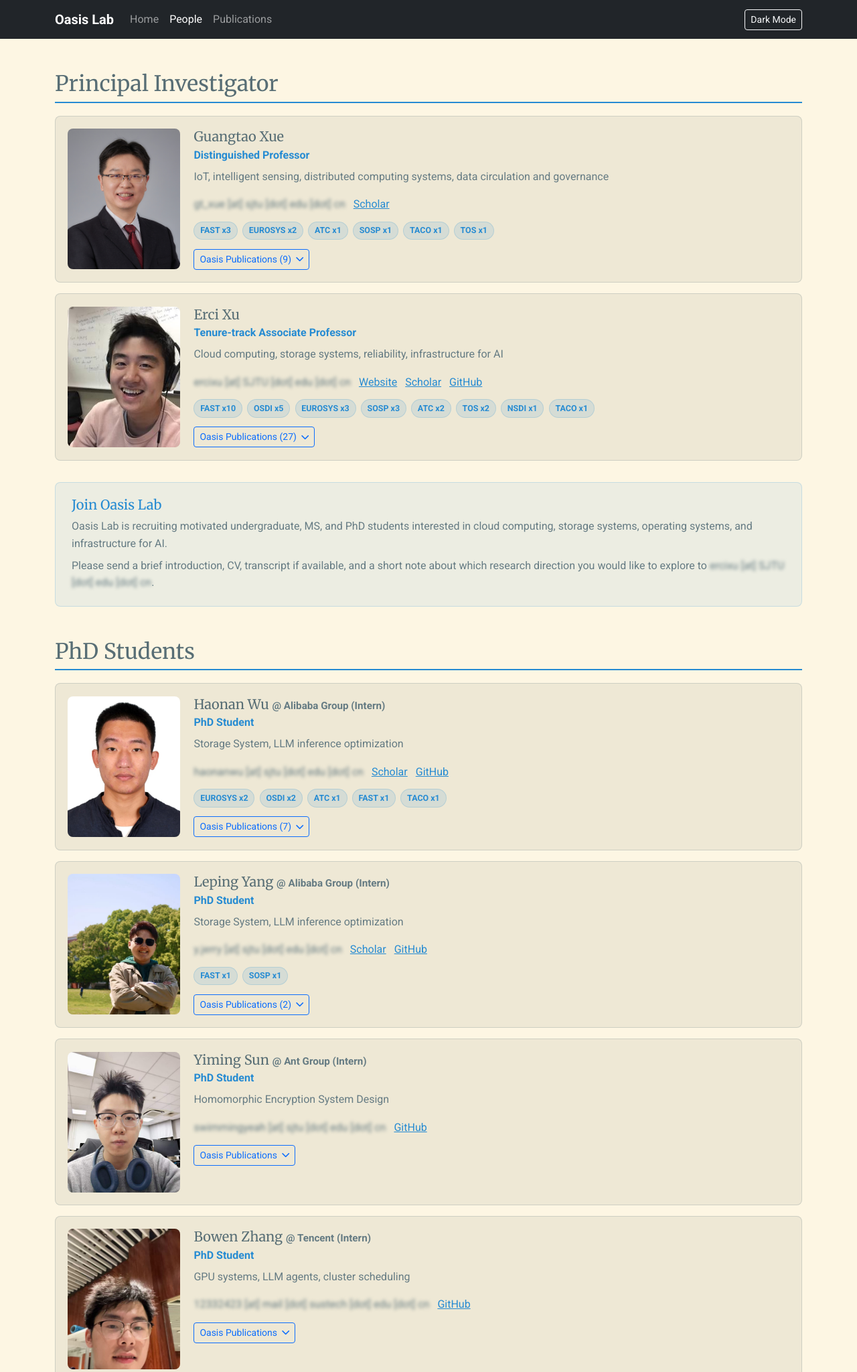
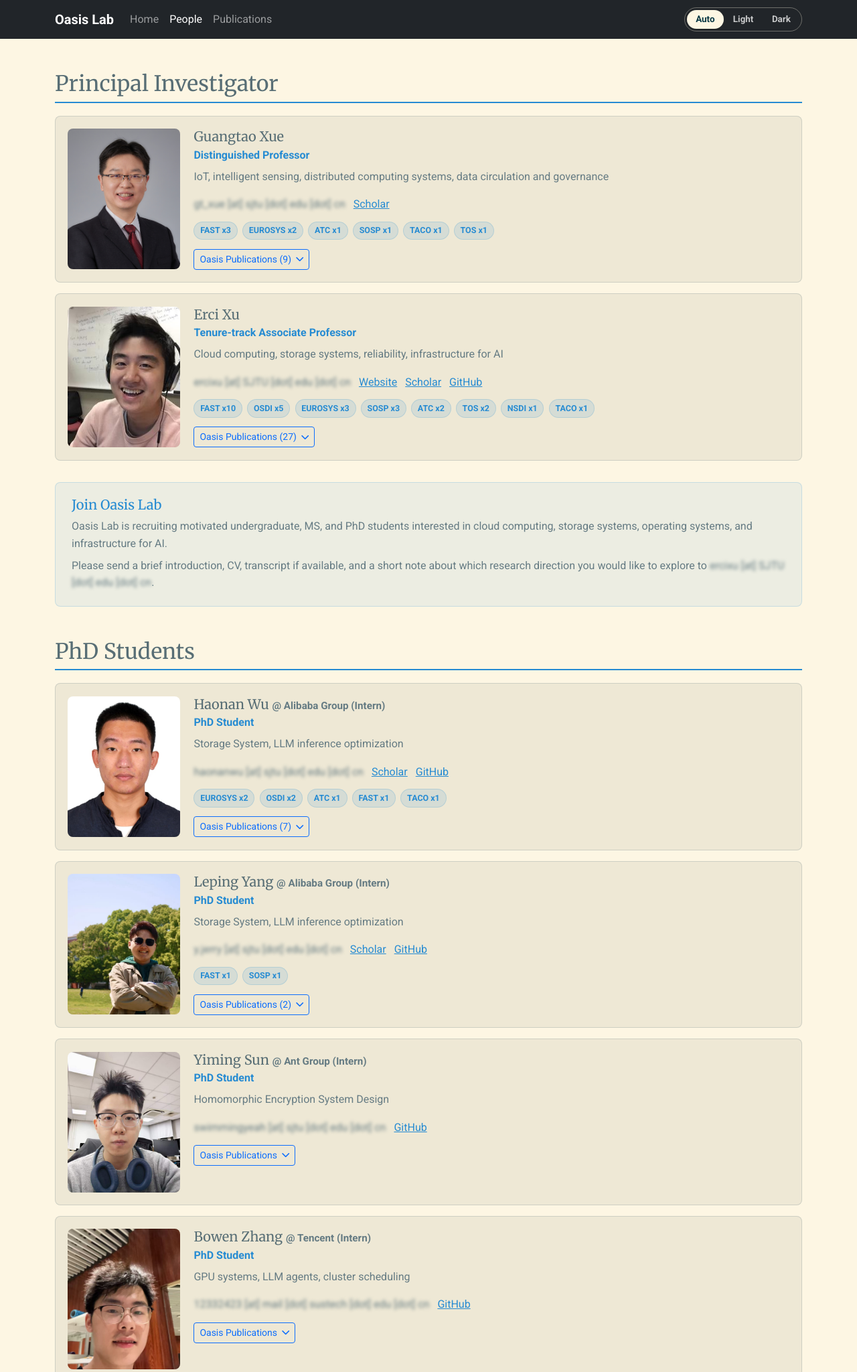
Before and after one commit to oasis-sjtu/oasis-sjtu.github.io, a Flask app: page /people/ in a window 1280 px wide. Shown: the top 2049 px of the page at 67% size. Run offline with Flask 3, Linux system fonts and the light colour scheme; some libraries are stand-ins or nearby versions.

Commit message:
Update theme controls and sponsor logos

```diff
--- a/data/sponsors.csv
+++ b/data/sponsors.csv
@@ -1,9 +1,9 @@
 name,logo,url
 Alibaba,figures/sponsors/alibaba.png,https://www.alibabagroup.com/
 Ant Group,figures/sponsors/ant-group.png,https://www.antgroup.com/
-Kuaishou,figures/sponsors/kuaishou.png,https://www.kuaishou.com/
-Xiaohongshu,figures/sponsors/xiaohongshu.png,https://www.xiaohongshu.com/
-Huawei,figures/sponsors/huawei.png,https://www.huawei.com/
+Kuaishou,figures/sponsors/kuaishou-horizontal.png,https://www.kuaishou.com/
+Xiaohongshu,figures/sponsors/xiaohongshu-horizontal.png,https://www.xiaohongshu.com/
+Huawei,figures/sponsors/huawei-horizontal.svg,https://www.huawei.com/
 Samsung,figures/sponsors/samsung.png,https://www.samsung.com/
 Tencent,figures/sponsors/tencent.png,https://www.tencent.com/
 Microsoft Research Asia,figures/sponsors/microsoft-research-asia.png,https://www.microsoft.com/en-us/research/lab/microsoft-research-asia/
--- a/static/style.css
+++ b/static/style.css
@@ -22,6 +22,44 @@ a {
 
 .navbar-brand {
     font-weight: 700;
+}
+
+.theme-switcher {
+    align-items: center;
+    border: 1px solid rgba(253, 246, 227, 0.35);
+    border-radius: 999px;
+    display: inline-flex;
+    gap: 0.15rem;
+    margin-top: 0.75rem;
+    padding: 0.18rem;
+}
+
+.theme-mode-button {
+    background: transparent;
+    border: 0;
+    border-radius: 999px;
+    color: rgba(255, 255, 255, 0.74);
+    font-size: 0.84rem;
+    font-weight: 700;
+    line-height: 1;
+    min-width: 3.4rem;
+    padding: 0.45rem 0.7rem;
+}
+
+.theme-mode-button:hover,
+.theme-mode-button:focus {
+    color: #fff;
+}
+
+.theme-mode-button.active {
+    background: #fdf6e3;
+    color: #073642;
+}
+
+@media (min-width: 992px) {
+    .theme-switcher {
+        margin-top: 0;
+    }
 }
 
 h1,
@@ -257,6 +295,10 @@ h3 {
     width: 168px;
 }
 
+.person-card img[src$="bowen-zhang.png"] {
+    object-position: center 58%;
+}
+
 .person-card h3 {
     font-size: 1.25rem;
     margin-bottom: 0.15rem;
--- a/templates/base.html
+++ b/templates/base.html
@@ -12,6 +12,23 @@
     <meta property="og:image" content="{{ url_for('static', filename='figures/oasis-wordmark.png', _external=True) }}">
     <meta name="twitter:card" content="summary">
     <link rel="canonical" href="{{ request.url }}">
+    <script>
+        (function () {
+            const validThemeModes = ['auto', 'light', 'dark'];
+            let storedThemeMode = 'auto';
+            try {
+                storedThemeMode = localStorage.getItem('theme-mode') || 'auto';
+            } catch (error) {
+                storedThemeMode = 'auto';
+            }
+            const themeMode = validThemeModes.includes(storedThemeMode) ? storedThemeMode : 'auto';
+            const prefersDark = window.matchMedia && window.matchMedia('(prefers-color-scheme: dark)').matches;
+            const resolvedTheme = themeMode === 'auto' ? (prefersDark ? 'dark' : 'light') : themeMode;
+            document.documentElement.classList.toggle('dark-theme', resolvedTheme === 'dark');
+            document.documentElement.dataset.themeMode = themeMode;
+            document.documentElement.style.colorScheme = resolvedTheme;
+        })();
+    </script>
     {% block styles %}
     {{ bootstrap.load_css() }}
     <link rel="stylesheet" href="{{ url_for('static', filename='style.css') }}">
@@ -36,7 +53,11 @@
                     {{ render_nav_item('people', 'People') }}
                     {{ render_nav_item('publication', 'Publications') }}
                 </ul>
-                <button id="theme-toggle" type="button" class="btn btn-sm btn-outline-light ms-lg-auto">Dark Mode</button>
+                <div class="theme-switcher ms-lg-auto" role="group" aria-label="Theme mode">
+                    <button type="button" class="theme-mode-button" data-theme-mode="auto" aria-pressed="true">Auto</button>
+                    <button type="button" class="theme-mode-button" data-theme-mode="light" aria-pressed="false">Light</button>
+                    <button type="button" class="theme-mode-button" data-theme-mode="dark" aria-pressed="false">Dark</button>
+                </div>
             </div>
         </div>
     </nav>
@@ -56,32 +77,75 @@
     {{ bootstrap.load_js() }}
     <script>
         document.addEventListener('DOMContentLoaded', function () {
-            const body = document.body;
-            const themeToggle = document.getElementById('theme-toggle');
-            const storedTheme = localStorage.getItem('theme');
+            const root = document.documentElement;
+            const themeModeButtons = Array.from(document.querySelectorAll('[data-theme-mode]'));
+            const validThemeModes = ['auto', 'light', 'dark'];
+            const systemThemeQuery = window.matchMedia ? window.matchMedia('(prefers-color-scheme: dark)') : null;
 
-            function setTheme(theme) {
-                if (theme === 'dark-theme') {
-                    body.classList.add('dark-theme');
-                    themeToggle.textContent = 'Light Mode';
-                    localStorage.setItem('theme', 'dark-theme');
-                } else {
-                    body.classList.remove('dark-theme');
-                    themeToggle.textContent = 'Dark Mode';
-                    localStorage.setItem('theme', 'light-theme');
+            function resolveTheme(themeMode) {
+                if (themeMode === 'dark') {
+                    return 'dark';
+                }
+                if (themeMode === 'light') {
+                    return 'light';
+                }
+                return systemThemeQuery && systemThemeQuery.matches ? 'dark' : 'light';
+            }
+
+            function getStoredThemeMode() {
+                try {
+                    return localStorage.getItem('theme-mode') || root.dataset.themeMode || 'auto';
+                } catch (error) {
+                    return root.dataset.themeMode || 'auto';
                 }
             }
 
-            if (storedTheme) {
-                setTheme(storedTheme);
-            } else {
-                const hour = new Date().getHours();
-                setTheme(hour >= 19 || hour < 6 ? 'dark-theme' : 'light-theme');
+            function storeThemeMode(themeMode) {
+                try {
+                    localStorage.setItem('theme-mode', themeMode);
+                    localStorage.removeItem('theme');
+                } catch (error) {
+                    return;
+                }
             }
 
-            themeToggle.addEventListener('click', function () {
-                setTheme(body.classList.contains('dark-theme') ? 'light-theme' : 'dark-theme');
+            function applyThemeMode(themeMode, shouldStore) {
+                const selectedThemeMode = validThemeModes.includes(themeMode) ? themeMode : 'auto';
+                const resolvedTheme = resolveTheme(selectedThemeMode);
+                root.classList.toggle('dark-theme', resolvedTheme === 'dark');
+                root.dataset.themeMode = selectedThemeMode;
+                root.dataset.resolvedTheme = resolvedTheme;
+                root.style.colorScheme = resolvedTheme;
+                themeModeButtons.forEach(function (button) {
+                    const isActive = button.dataset.themeMode === selectedThemeMode;
+                    button.classList.toggle('active', isActive);
+                    button.setAttribute('aria-pressed', String(isActive));
+                });
+                if (shouldStore) {
+                    storeThemeMode(selectedThemeMode);
+                }
+            }
+
+            applyThemeMode(getStoredThemeMode(), false);
+
+            themeModeButtons.forEach(function (button) {
+                button.addEventListener('click', function () {
+                    applyThemeMode(button.dataset.themeMode, true);
+                });
             });
+
+            if (systemThemeQuery) {
+                const handleSystemThemeChange = function () {
+                    if (root.dataset.themeMode === 'auto') {
+                        applyThemeMode('auto', false);
+                    }
+                };
+                if (systemThemeQuery.addEventListener) {
+                    systemThemeQuery.addEventListener('change', handleSystemThemeChange);
+                } else if (systemThemeQuery.addListener) {
+                    systemThemeQuery.addListener(handleSystemThemeChange);
+                }
+            }
         });
     </script>
     {% endblock %}
```
Also changed, not shown: other parts of static/style.css (+55 -34 lines), static/figures/sponsors/huawei-horizontal.svg (added), static/figures/sponsors/kuaishou-horizontal.png (added), static/figures/sponsors/xiaohongshu-horizontal.png (added).
